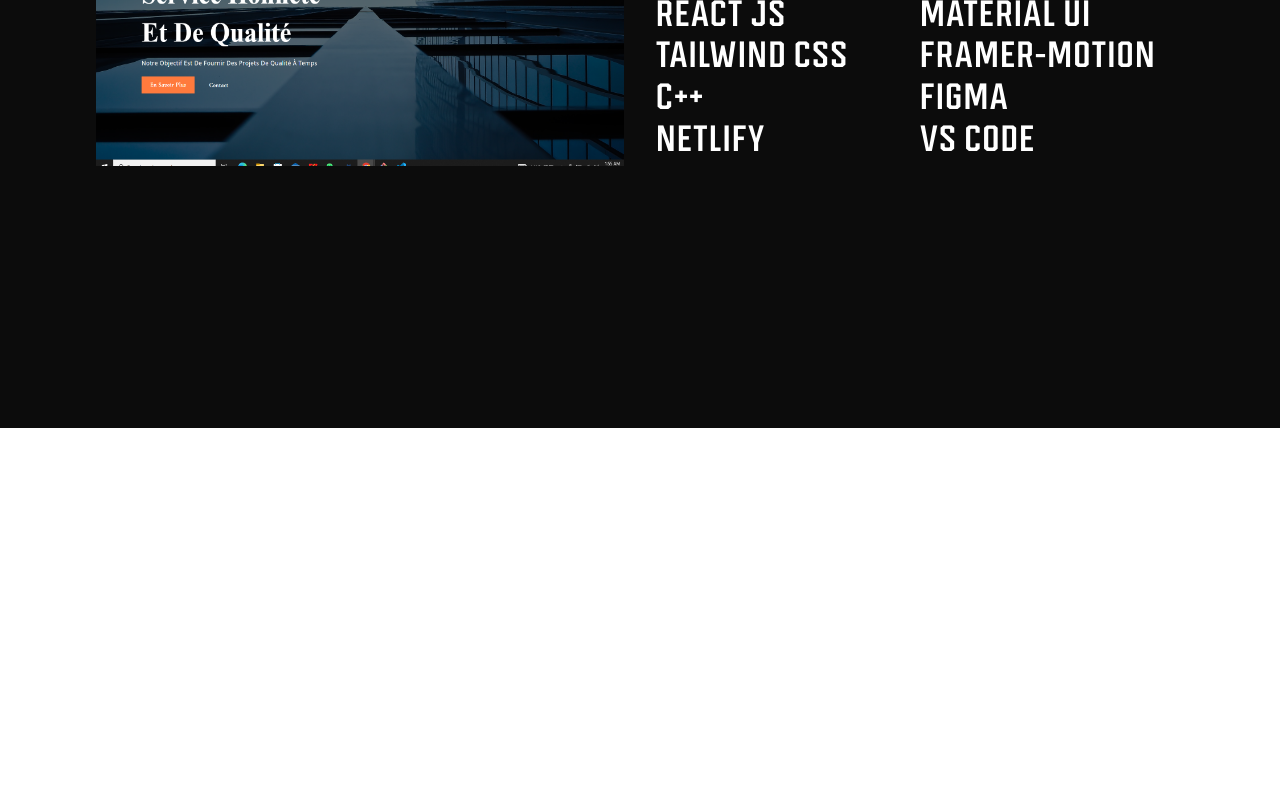
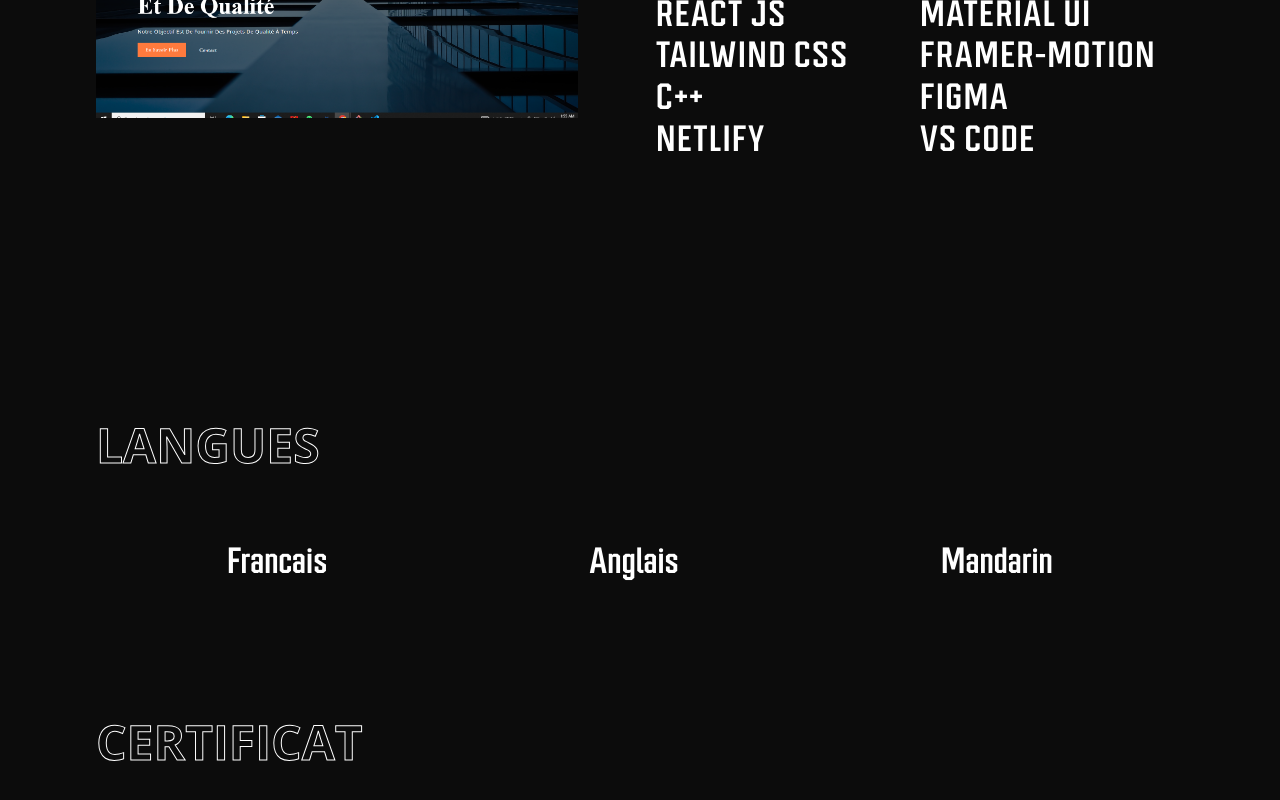
Before and after one commit to William-Hortone/porfolio2023, a React (Create React App) app: page /about in a window 1280 px wide. Shown: the part 1728-2528 px from the top of the page. Before the commit the page ends 2156 px from the top, so only its background shows below. Built offline with nearby package versions, Linux system fonts and the light colour scheme; a web font is replaced by a local one.

Commit message:
updated the skill section

```diff
--- a/src/components/Skill/Skill.jsx
+++ b/src/components/Skill/Skill.jsx
@@ -5,10 +5,10 @@
 
 const Skill = ({ skillTitle }) => {
   return (
-    <div className="app__skill">
+    <div className="app__skill glitch-container">
       {skillTitle}
-      <div className="app__skill-box-img">
-        <img src="" alt="" />
+      <div className="app__skill-box-img glitch-image">
+        <img src={images.logo} alt="kitten" />
       </div>
     </div>
   );
--- a/src/components/Skill/skill.css
+++ b/src/components/Skill/skill.css
@@ -9,15 +9,23 @@
   position: relative;
 }
 .app__skill-box-img {
-  width: 100px;
-  height: 70px;
+  /* width: 100px;
+  height: 70px; */
   position: absolute;
   top: 50%;
   right: -50px;
   transform: translateY(-50%);
-  background-color: aqua;
+  /* background-color: aqua; */
   opacity: 0;
   transition: opacity 0.3s ease;
+  /* position: absolute; */
+  /* top: 0;
+  left: 0; */
+  width: 50px;
+  height: 50px;
+  z-index: 1;
+  /* animation: glitch 1s cubic-bezier(0.25, 0.46, 0.45, 0.94) infinite;
+  animation-play-state: paused; */
 }
 .app__skill-box-img img {
   width: 100%;
@@ -27,3 +35,18 @@
 .app__skill:hover .app__skill-box-img {
   opacity: 1;
 }
+
+/* .glitch-imadge {
+  position: absolute;
+  top: 0;
+  left: 0;
+  width: 50px;
+  height: 50px;
+  z-index: 1;
+  animation: glitch 1s cubic-bezier(0.25, 0.46, 0.45, 0.94) infinite;
+  animation-play-state: paused;
+} */
+
+/* .glitch-container:hover .glitch-image {
+  animation-play-state: running;
+} */
--- a/src/containers/Certificate/Certificate.jsx
+++ b/src/containers/Certificate/Certificate.jsx
@@ -1,8 +1,23 @@
 import React from "react";
+import images from "../../constants/images";
+import { CardImage, Title } from "../../components";
+
 import "./certificate.css";
 
 const Certificate = () => {
-  return <div>Certificate</div>;
+  return (
+    <div className="app__certificate section__padding">
+      <Title title="Certificat" />
+      <div className="app__certificate-container">
+        <div className="app__certificate-left"></div>
+        <div className="app__certificate-right">
+          <div className="app__certificate-right-img">
+            {/* <CardImage /> */}
+          </div>
+        </div>
+      </div>
+    </div>
+  );
 };
 
 export default Certificate;
--- a/src/containers/Certificate/certificate.css
+++ b/src/containers/Certificate/certificate.css
@@ -0,0 +1,7 @@
+.app__certificate {
+  width: 100%;
+  height: 100vh;
+  display: flex;
+  flex-direction: column;
+  gap: 4rem;
+}
--- a/src/containers/Skills/skills.css
+++ b/src/containers/Skills/skills.css
@@ -1,10 +1,11 @@
 .app__skills {
   width: 100%;
-  height: 100vh;
+  height: 90vh;
   display: flex;
   flex-direction: column;
   gap: 7rem;
   margin-top: 4rem;
+  /* border-bottom: 2px solid var(--color-white); */
 }
 .app__skills-container {
   width: 100%;
--- a/src/pages/About/About.jsx
+++ b/src/pages/About/About.jsx
@@ -1,6 +1,6 @@
 import React from "react";
 import { Navbar, Header, Title, SlidingText } from "../../components";
-import { AboutMe, Skills } from "../../containers";
+import { AboutMe, Skills, Certificate } from "../../containers";
 
 import "./about.css";
 
@@ -15,6 +15,16 @@
       <AboutMe />
       <SlidingText />
       <Skills />
+      <span className="line" />
+      <div className="app__about-languages section__padding">
+        <Title title="langues" />
+        <div className="languages-container">
+          <h3>Francais</h3>
+          <h3>Anglais</h3>
+          <h3>Mandarin</h3>
+        </div>
+      </div>
+      <Certificate />
       <Navbar />
     </div>
   );
--- a/src/pages/About/about.css
+++ b/src/pages/About/about.css
@@ -13,3 +13,28 @@
   padding-bottom: 0rem;
   /* padding: 4rem 0 1rem 0rem; */
 }
+.line {
+  height: 2px;
+  width: 90%;
+  margin-bottom: 10rem;
+  background-color: var(--color-white);
+}
+.app__about-languages {
+  width: 100%;
+  height: auto;
+  display: flex;
+  flex-direction: column;
+  gap: 4rem;
+}
+.languages-container {
+  width: 100%;
+  height: auto;
+  display: flex;
+  justify-content: space-around;
+}
+.languages-container h3 {
+  font-size: 2rem;
+  color: var(--color-white);
+  font-family: var(--font-base);
+  font-weight: 100;
+}
```
